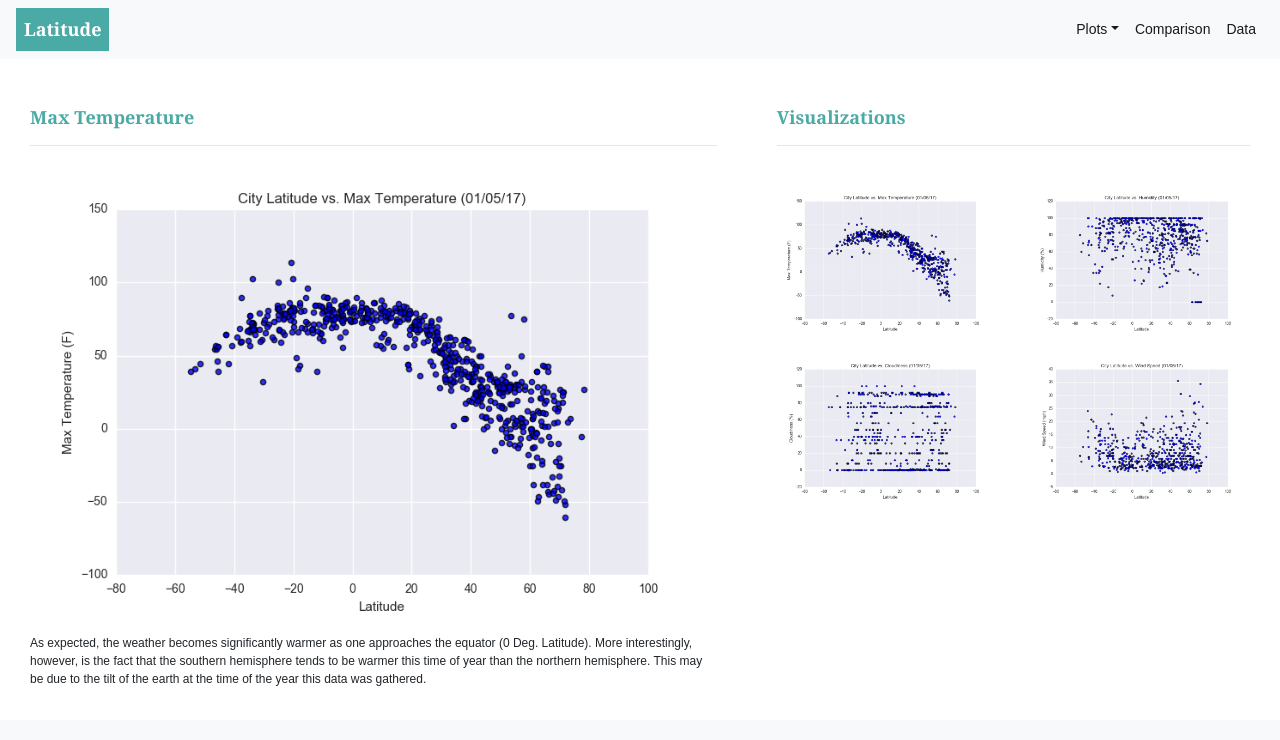
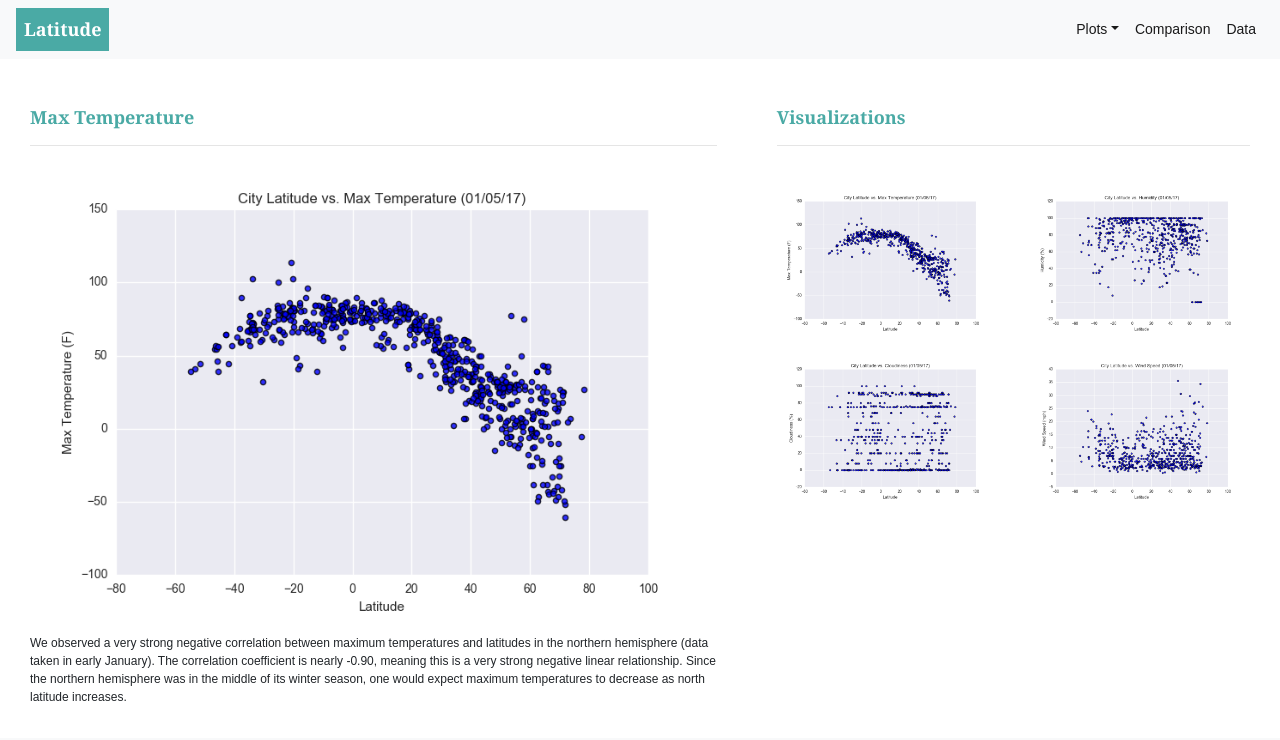
Before and after one commit to matthewkilleen0830/HTML-CSS-Weather, a plain HTML site: page lat_vs_max_temp.html in a window 1280 px wide. Drawn offline with nearby package versions, Linux system fonts and the light colour scheme.

```diff
--- a/lat_vs_max_temp.html
+++ b/lat_vs_max_temp.html
@@ -80,7 +80,7 @@
                     <hr>
                     <div class = "body">
                         <img id = "img-wrap" class = "img.fluid" width = "100%" height = "auto" src = "Resources/assets/images/Fig1.png">
-                        <p>As expected, the weather becomes significantly warmer as one approaches the equator (0 Deg. Latitude).  More interestingly, however, is the fact that the southern hemisphere tends to be warmer this time of year than the northern hemisphere.  This may be due to the tilt of the earth at the time of the year this data was gathered.</p>
+                        <p>We observed a very strong negative correlation between maximum temperatures and latitudes in the northern hemisphere (data taken in early January).  The correlation coefficient is nearly -0.90, meaning this is a very strong negative linear relationship.  Since the northern hemisphere was in the middle of its winter season, one would expect maximum temperatures to decrease as north latitude increases.</p>
                     </div>
                 </div>
             </div>
```
Also changed, not shown: 1 other file.
